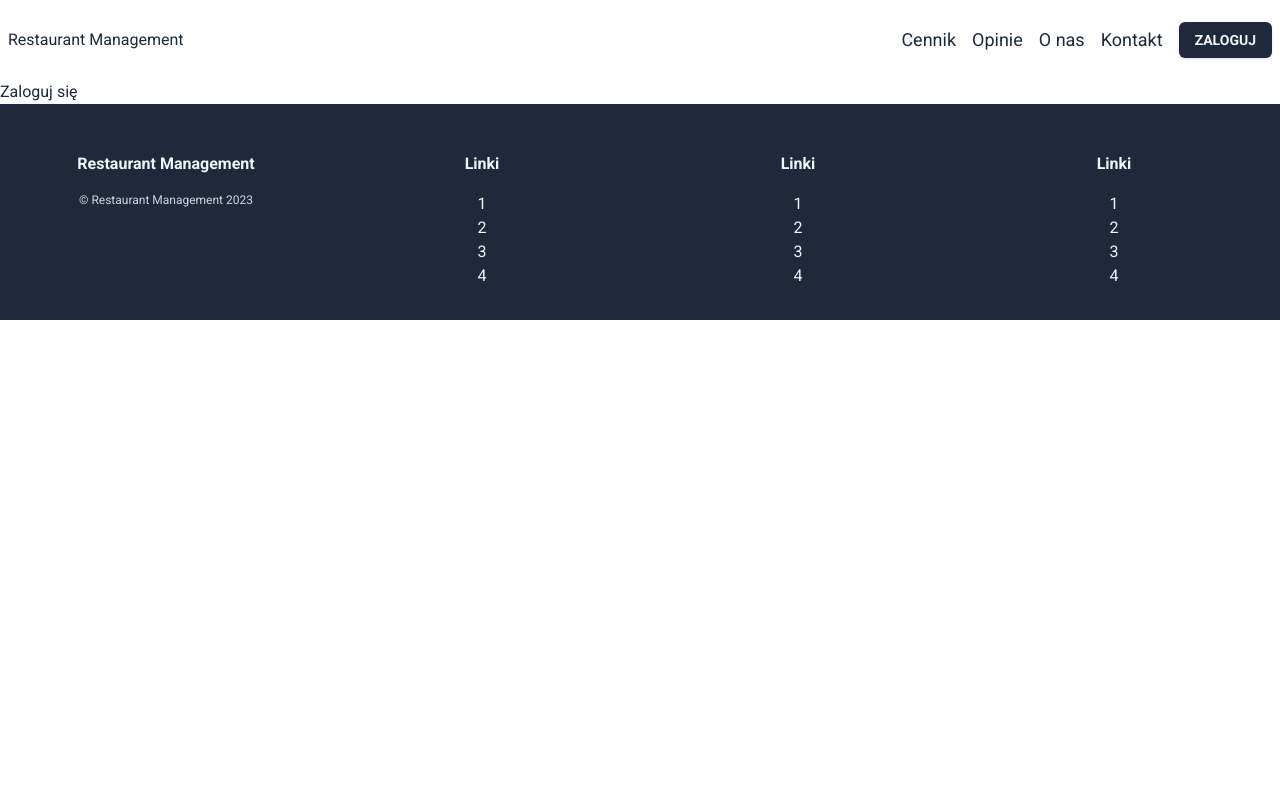
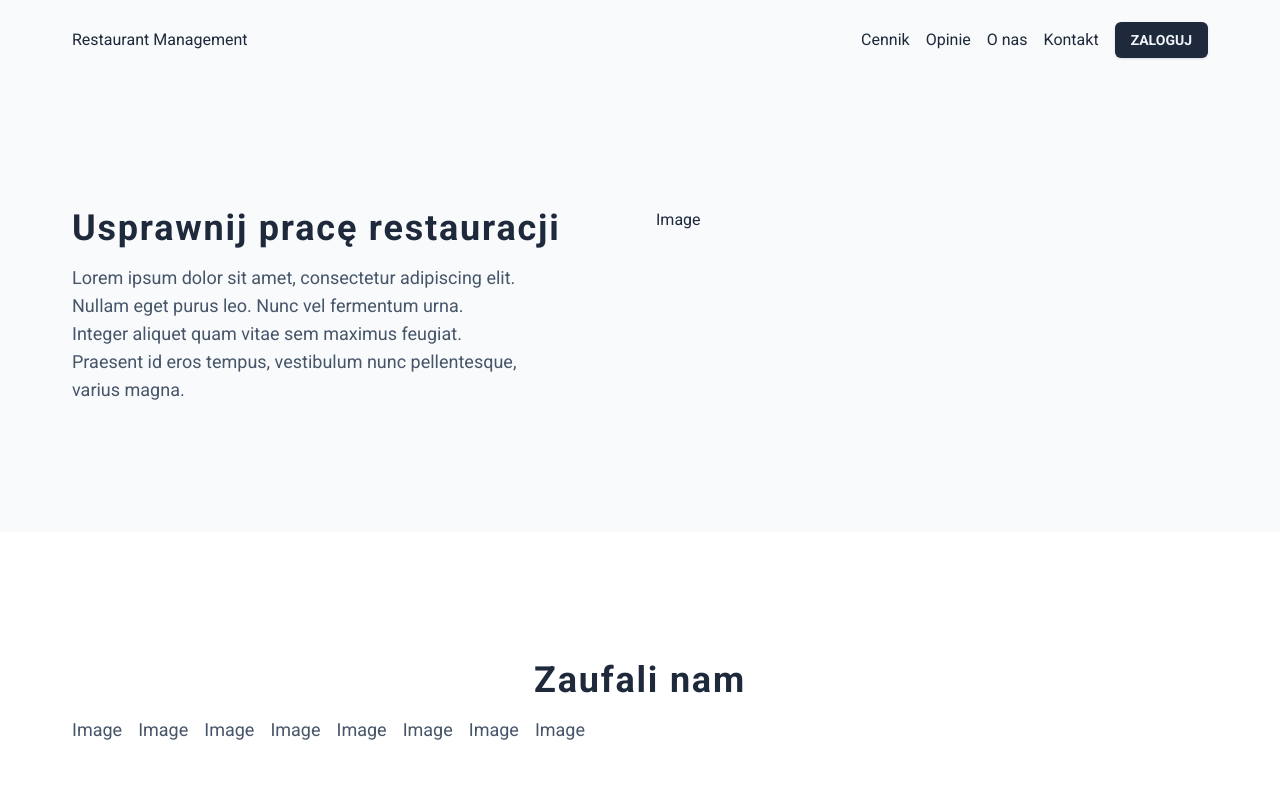
Before and after one commit to bmiziura/restaurant-management-app, a React (Vite) app in the folder frontend/: page / in a window 1280 px wide. Shown: the top 800 px of the page. Built offline with nearby package versions, Linux system fonts and the light colour scheme; no server answers.

Commit message:
#5 Add Hero Section

```diff
--- a/frontend/src/components/Header.tsx
+++ b/frontend/src/components/Header.tsx
@@ -5,7 +5,7 @@ function Header() {
     <header className="h-20 container flex justify-between items-center">
       <h1>Restaurant Management</h1>
       <nav className="flex gap-x-4">
-        <ul className="text-lg gap-x-4 items-center hidden md:flex">
+        <ul className="gap-x-4 items-center hidden md:flex">
           <li>Cennik</li>
           <li>Opinie</li>
           <li>O nas</li>
--- a/frontend/src/index.css
+++ b/frontend/src/index.css
@@ -71,12 +71,12 @@
     @apply border-border;
   }
   body {
-    @apply bg-background text-foreground text-slate-800 font-roboto;
+    @apply bg-background text-foreground text-slate-800 bg-slate-50 font-roboto;
   }
 }
 
 @layer components {
   .container {
-    @apply px-2 max-w-7xl mx-auto;
+    @apply px-2 max-w-6xl mx-auto;
   }
 }
--- a/frontend/src/pages/HomePage.tsx
+++ b/frontend/src/pages/HomePage.tsx
@@ -4,9 +4,41 @@ import { Link, Outlet } from "react-router-dom"
 
 function HomePage() {
   return (
-    <div>
-      <Link to="/login">Zaloguj się</Link>
-    </div>
+    <>
+      <section>
+        <div className="container flex gap-8 py-32">
+          <div className="flex-1">
+            <h1 className="font-bold text-4xl pb-4 tracking-wider">
+              Usprawnij pracę restauracji
+            </h1>
+            <p className="text-lg text-slate-600 max-w-md">
+              Lorem ipsum dolor sit amet, consectetur adipiscing elit. Nullam
+              eget purus leo. Nunc vel fermentum urna. Integer aliquet quam
+              vitae sem maximus feugiat. Praesent id eros tempus, vestibulum
+              nunc pellentesque, varius magna.
+            </p>
+          </div>
+          <div className="flex-1">Image</div>
+        </div>
+      </section>
+      <section className="bg-white">
+        <div className="container py-32">
+          <h1 className="font-bold text-4xl pb-4 tracking-wider text-center">
+            Zaufali nam
+          </h1>
+          <div className="flex gap-4">
+            <p className="text-lg text-slate-600 max-w-md">Image</p>
+            <p className="text-lg text-slate-600 max-w-md">Image</p>
+            <p className="text-lg text-slate-600 max-w-md">Image</p>
+            <p className="text-lg text-slate-600 max-w-md">Image</p>
+            <p className="text-lg text-slate-600 max-w-md">Image</p>
+            <p className="text-lg text-slate-600 max-w-md">Image</p>
+            <p className="text-lg text-slate-600 max-w-md">Image</p>
+            <p className="text-lg text-slate-600 max-w-md">Image</p>
+          </div>
+        </div>
+      </section>
+    </>
   )
 }
 
```
